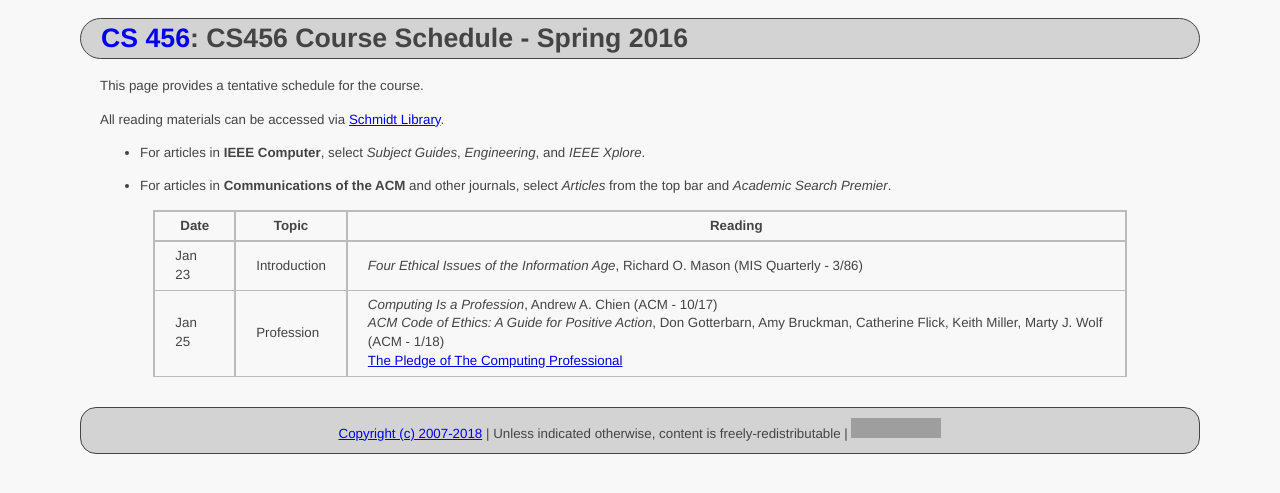
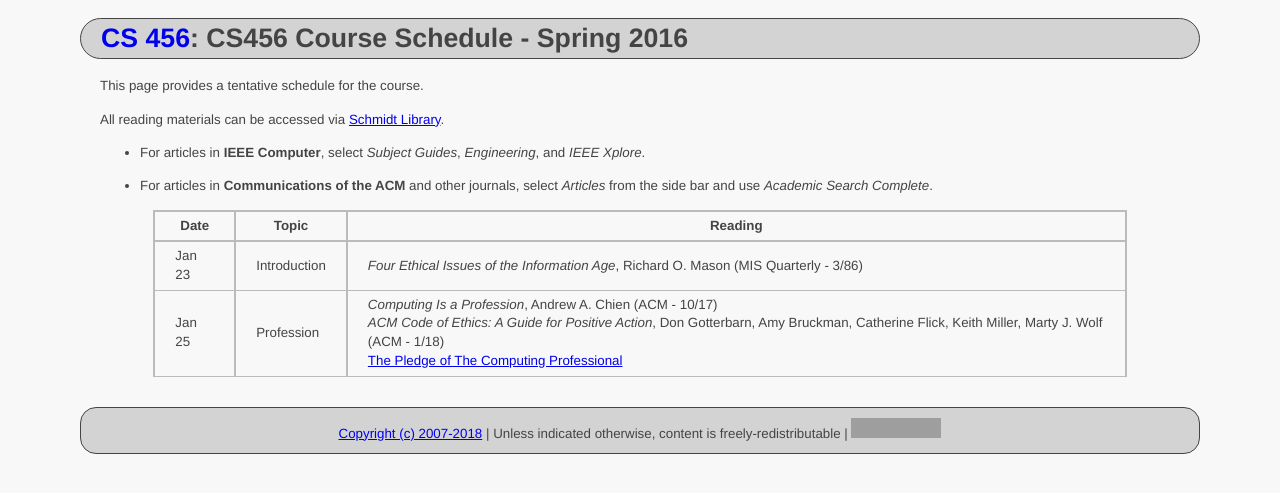
Before and after one commit to ycpcs/cs456-spring2018, a Jekyll site: the page built from schedule/index.md, in a window 1280 px wide. Shown: the top 493 px of the page. Built offline with Jekyll 4.4.1, drawn with Linux system fonts in a browser that asks for light colours; grey boxes are pictures that could not be loaded.

```diff
--- a/schedule/index.md
+++ b/schedule/index.md
@@ -5,17 +5,17 @@ title: "CS456 Course Schedule - Spring 2016"
 
 This page provides a tentative schedule for the course.
 
-All reading materials can be accessed via [Schmidt Library](http://library.ycp.edu/home).
+All reading materials can be accessed via [Schmidt Library](http://library.ycp.edu/).
 
 -   For articles in **IEEE Computer**, select *Subject Guides*, *Engineering*, and *IEEE Xplore*.
 
--   For articles in **Communications of the ACM** and other journals, select *Articles* from the top bar and *Academic Search Premier*.
+-   For articles in **Communications of the ACM** and other journals, select *Articles* from the side bar and use *Academic Search Complete*.
 
 
 >  Date   |      Topic      |                                    Reading                                             |
 > ------- | --------------  | -------------------------------------------------------------------------------------- |
 > Jan 23  | Introduction    | *Four Ethical Issues of the Information Age*, Richard O. Mason (MIS Quarterly - 3/86)  |
-> Jan 25  | Profession      | *Computing Is a Profession*, Andrew A. Chien (ACM - 10/17) <br /> *ACM Code of Ethics: A Guide for Positive Action*, Don Gotterbarn, Amy Bruckman, Catherine Flick, Keith Miller, Marty J. Wolf (ACM - 1/18) <br /> [The Pledge of The Computing Professional](http://pledge-of-the-computing-professional.org/home-page/the-oath_) |
+> Jan 25  | Profession      | *Computing Is a Profession*, Andrew A. Chien (ACM - 10/17) <br /> *ACM Code of Ethics: A Guide for Positive Action*, Don Gotterbarn, Amy Bruckman, Catherine Flick, Keith Miller, Marty J. Wolf (ACM - 1/18) <br /> [The Pledge of The Computing Professional](http://pledge-of-the-computing-professional.org/home-page/the-oath) |
 
 
 
```
Also changed, not shown: resources.md (+2 -2 lines).
